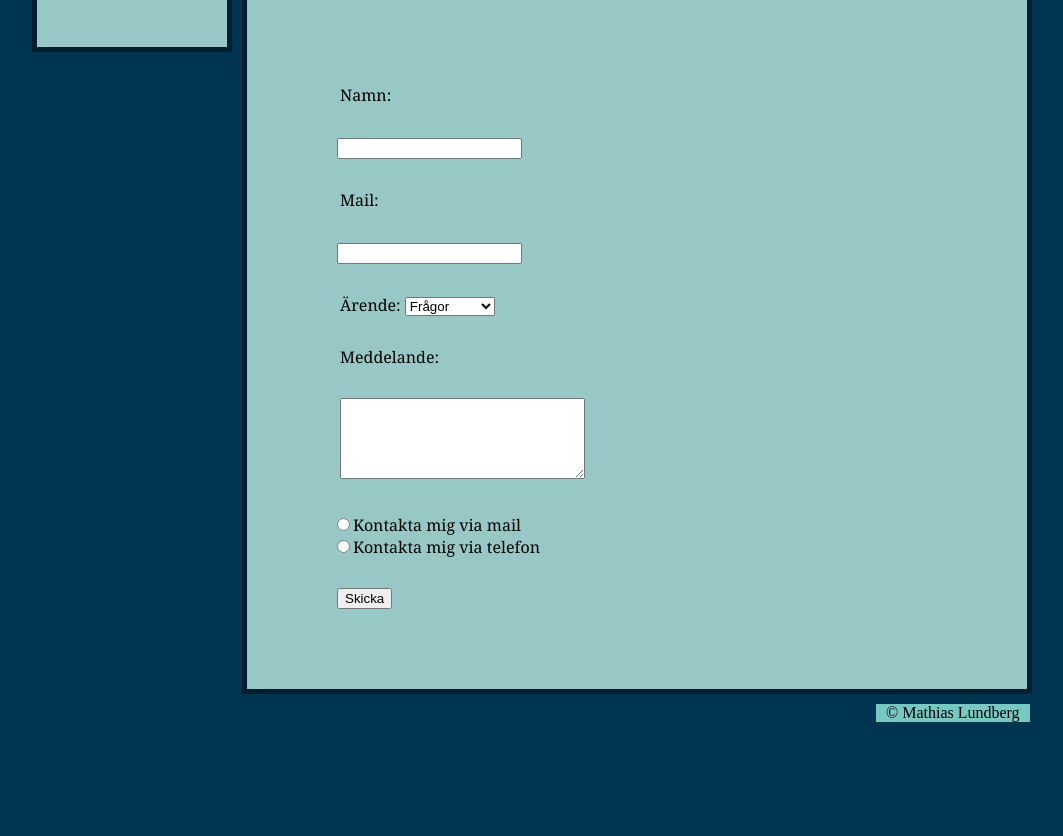
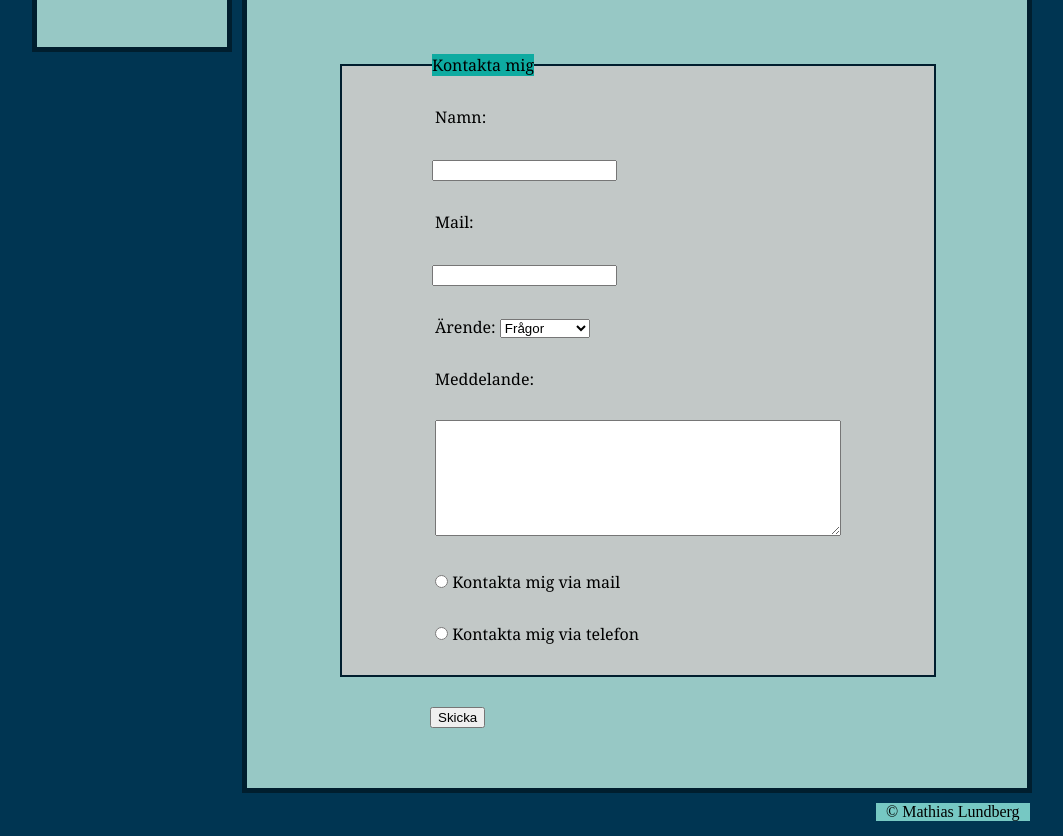
Before and after one commit to ml223nw/1ik415-laborationer, a plain HTML site: page pages/kontakt.html in a window 1280 px wide. Shown: the part 461-1297 px from the top of the page, without its empty margins (106-1169 px from the left). Before the commit the page ends 1243 px from the top, so only its background shows below. Drawn offline with Linux system fonts and the light colour scheme.

Commit message:
Styled and fixed the contact form + other minor fixes

```diff
--- a/css/style.css
+++ b/css/style.css
@@ -157,6 +157,7 @@ body {
 	margin-right:auto;
 	font-style:italic;
 	text-indent:10px;
+	background-color:#C2C8C7;
     border: 1px solid #001E2E;
     border-bottom-style:solid;
     border-top-style:solid;
@@ -216,18 +217,12 @@ body {
 
 table, th, td {
    border: 2px solid #001E2E;
-   background-color: white;
+   background-color:#C2C8C7;
 }
 
 
 th {
     background-color:#0EABA1;
-}
-
-#content form, p {
-    margin:60px 60px 60px 60px;
-	margin-left:auto;
-	margin-right:auto;
 }
 
 #content input {
@@ -243,8 +238,31 @@ th {
 .left {
 	margin-left:26px;
 	margin-right:93px;
+}
 
-}
 .right {
     float:right;
 }
+
+fieldset {
+    margin-left:auto;
+	margin-right:auto;
+    border:2px solid #001E2E;
+    background-color: #C2C8C7;
+}
+
+textarea {
+    width:400px;
+    height:110px;
+}
+
+#content .radio {
+	margin-left:auto;
+	margin-right:auto;
+}
+
+legend {
+    margin-left:90px;
+    background-color:#0EABA1;
+    color:black;
+}
--- a/pages/kontakt.html
+++ b/pages/kontakt.html
@@ -24,6 +24,7 @@
         <h2>KONTAKT</h2>
     <form action=" http://voyager.lnu.se/tekinet/kurser/dtt/wp_webbintro/form.php" method="post">
     <fieldset>
+    <legend>Kontakta mig</legend>
     <p>Namn:</p> <input type="text" name="name">
     <p>Mail:</p> <input type="text" name="mail">
     <p>Ärende: <select name="type"></p>
@@ -36,8 +37,14 @@
 
         <p>Meddelande:</p>
         <p><textarea rows="5" cols="28"></textarea></p>
-        <input type="radio" name="contact" value="yes">Kontakta mig via mail<br>
-        <input type="radio" name="contact" value="no">Kontakta mig via telefon
+
+
+        <p><input type="radio" name="contact" value="yes" class="radio"/> Kontakta mig via mail</p>
+
+
+        <p><input type="radio" name="contact" value="no" class="radio"/> Kontakta mig via telefon</p>
+
+
         </fieldset>
         <input type="submit" name="send" value="Skicka" id="submit"/>
     </form>
```
Also changed, not shown: .c9/metadata/workspace/css/style.css, .c9/metadata/workspace/index.html, .c9/metadata/workspace/pages/kontakt.html, .c9/metadata/workspace/pages/laborationer.html, .c9/metadata/workspace/pages/presentation.html, 3 other files.
